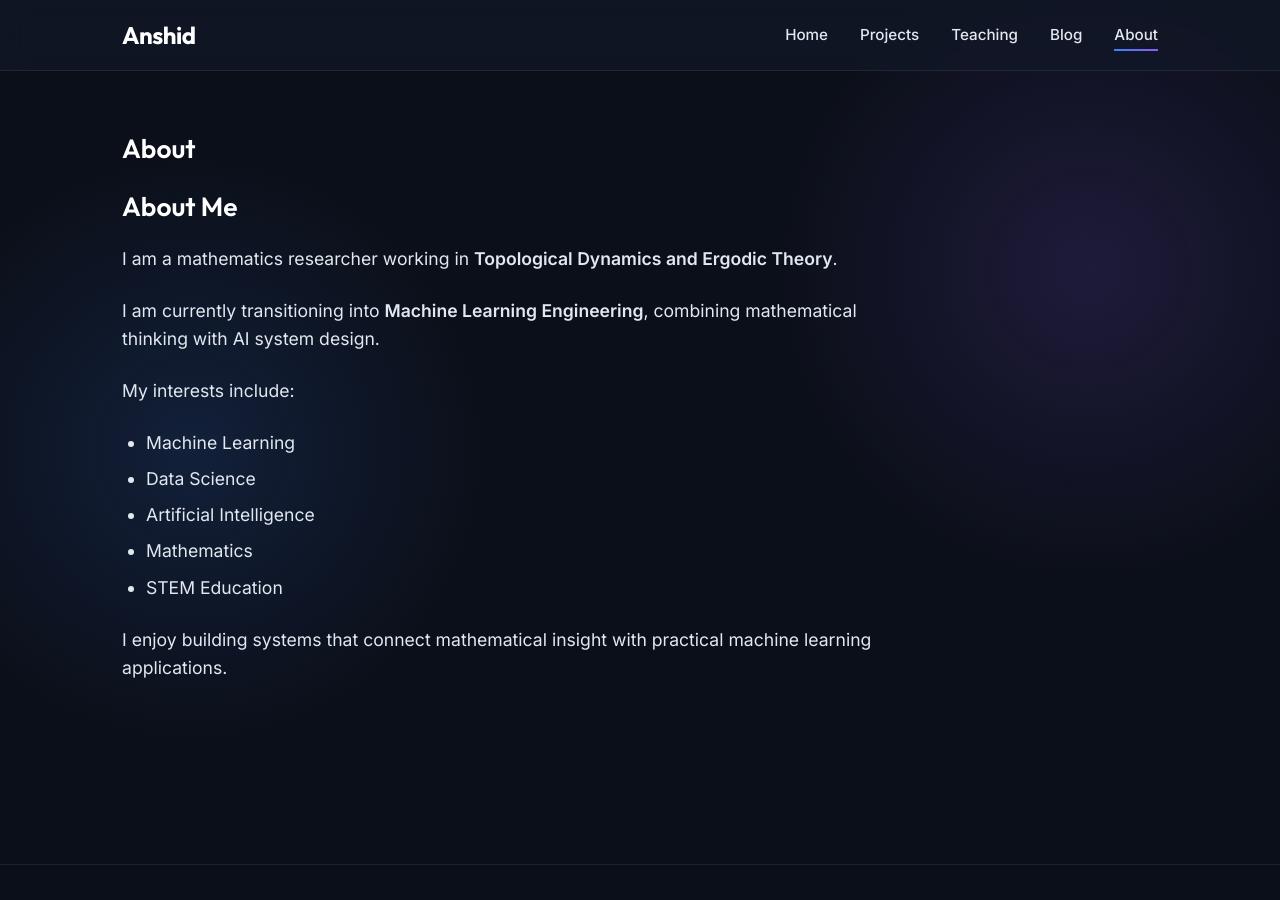
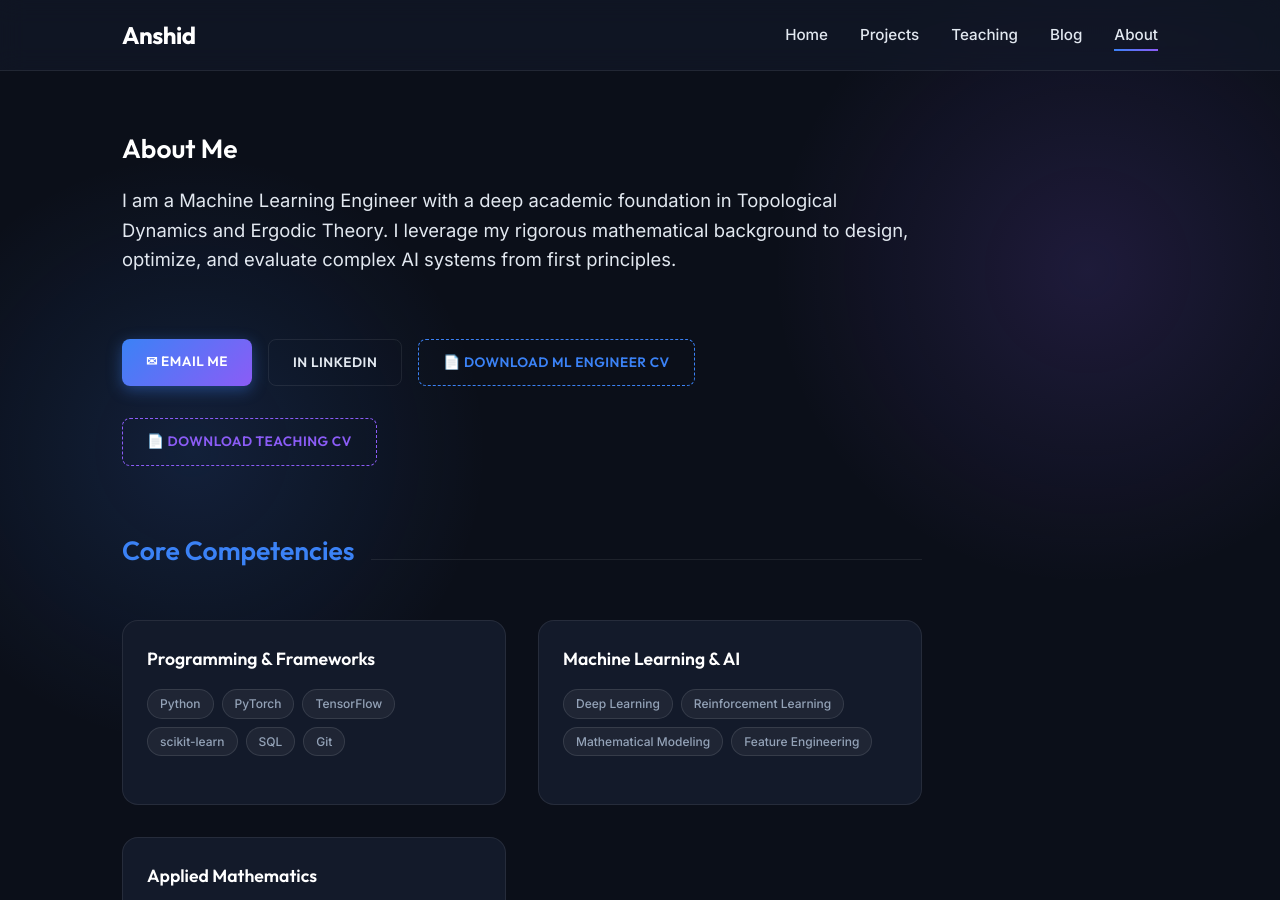
Before and after one commit to anshid/anshid.github.io, a Jekyll site: the page built from about.md, in a window 1280 px wide and 900 px high. Built offline with Jekyll 4.4.1, drawn with Linux system fonts in a browser that asks for light colours; some of the changed text lies outside the part shown.

Commit message:
style: overview about page with education timeline and core skills

```diff
--- a/about.md
+++ b/about.md
@@ -1,20 +1,84 @@
 ---
 layout: page
-title: About
+title: About Me
 ---
 
-## About Me
+<div class="prose" style="font-size: 1.15rem; margin-bottom: 3rem;">
+  <p>I am a Machine Learning Engineer with a deep academic foundation in Topological Dynamics and Ergodic Theory. I leverage my rigorous mathematical background to design, optimize, and evaluate complex AI systems from first principles.</p>
+</div>
 
-I am a mathematics researcher working in **Topological Dynamics and Ergodic Theory**.
+<div style="display: flex; gap: 1rem; flex-wrap: wrap; margin-bottom: 4rem;">
+  <a href="mailto:anshidaboobackerk@gmail.com" class="btn btn-primary">✉ Email Me</a>
+  <a href="https://www.linkedin.com/in/anshidaboobacker" target="_blank" class="btn" style="border: 1px solid var(--glass-border); color: var(--text-main);">in LinkedIn</a>
+  <a href="#" class="btn" style="border: 1px dashed var(--accent-primary); color: var(--accent-primary);">📄 Download ML Engineer CV</a>
+  <a href="#" class="btn" style="border: 1px dashed var(--accent-secondary); color: var(--accent-secondary);">📄 Download Teaching CV</a>
+</div>
 
-I am currently transitioning into **Machine Learning Engineering**, combining mathematical thinking with AI system design.
+<div class="section-title">
+  <h2 style="color: var(--accent-primary);">Core Competencies</h2>
+</div>
 
-My interests include:
+<div class="modern-grid" style="grid-template-columns: repeat(auto-fit, minmax(250px, 1fr)); margin-bottom: 4rem;">
+  <div class="modern-card" style="padding: 1.5rem;">
+    <h3 style="font-size: 1.1rem; margin-bottom: 1rem;">Programming & Frameworks</h3>
+    <div class="card-tags">
+      <span class="tag">Python</span>
+      <span class="tag">PyTorch</span>
+      <span class="tag">TensorFlow</span>
+      <span class="tag">scikit-learn</span>
+      <span class="tag">SQL</span>
+      <span class="tag">Git</span>
+    </div>
+  </div>
 
-- Machine Learning
-- Data Science
-- Artificial Intelligence
-- Mathematics
-- STEM Education
+  <div class="modern-card" style="padding: 1.5rem;">
+    <h3 style="font-size: 1.1rem; margin-bottom: 1rem;">Machine Learning & AI</h3>
+    <div class="card-tags">
+      <span class="tag">Deep Learning</span>
+      <span class="tag">Reinforcement Learning</span>
+      <span class="tag">Mathematical Modeling</span>
+      <span class="tag">Feature Engineering</span>
+    </div>
+  </div>
 
-I enjoy building systems that connect mathematical insight with practical machine learning applications.
+  <div class="modern-card" style="padding: 1.5rem;">
+    <h3 style="font-size: 1.1rem; margin-bottom: 1rem;">Applied Mathematics</h3>
+    <div class="card-tags">
+      <span class="tag">Optimization</span>
+      <span class="tag">Linear Algebra</span>
+      <span class="tag">Probability & Statistics</span>
+      <span class="tag">Dynamical Systems</span>
+      <span class="tag">Lean Proof Assistant</span>
+    </div>
+  </div>
+</div>
+
+<div class="section-title">
+  <h2 style="color: var(--accent-secondary);">Education</h2>
+</div>
+
+<div class="role-tile">
+  <div class="role-header">
+    <h3 style="color: #fff;">Doctor of Philosophy (PhD), Mathematics</h3>
+    <span style="color: var(--accent-secondary); font-weight: 500;">Dec 2020 – May 2026</span>
+  </div>
+  <p style="color: var(--text-main); font-weight: 500;">Birla Institute of Technology and Science, Pilani</p>
+  <p style="color: var(--text-muted); font-size: 0.95rem;">Research in Topological Dynamics and Ergodic Theory.</p>
+</div>
+
+<div class="role-tile">
+  <div class="role-header">
+    <h3 style="color: #fff;">Master's Degree, Mathematics</h3>
+    <span style="color: var(--accent-secondary); font-weight: 500;">2018 – 2020</span>
+  </div>
+  <p style="color: var(--text-main); font-weight: 500;">University of Hyderabad</p>
+</div>
+
+<div class="role-tile">
+  <div class="role-header">
+    <h3 style="color: #fff;">Bachelor's Degree, Mathematics</h3>
+    <span style="color: var(--accent-secondary); font-weight: 500;">Jul 2015 – May 2018</span>
+  </div>
+  <p style="color: var(--text-main); font-weight: 500;">MES Mampad College Autonomous</p>
+  <p style="color: var(--text-muted); font-size: 0.95rem;">Activities: Pi Square Math Club, National Service Scheme.</p>
+</div>
```
